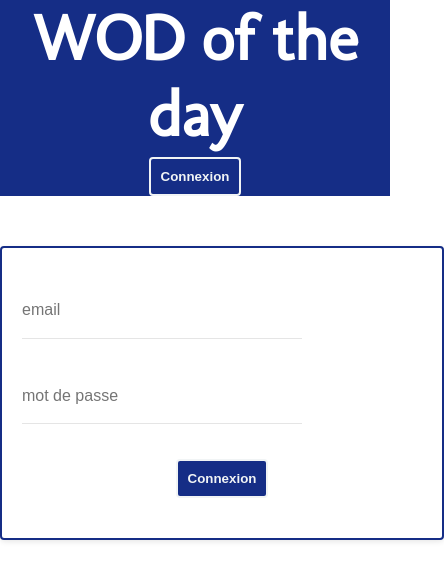
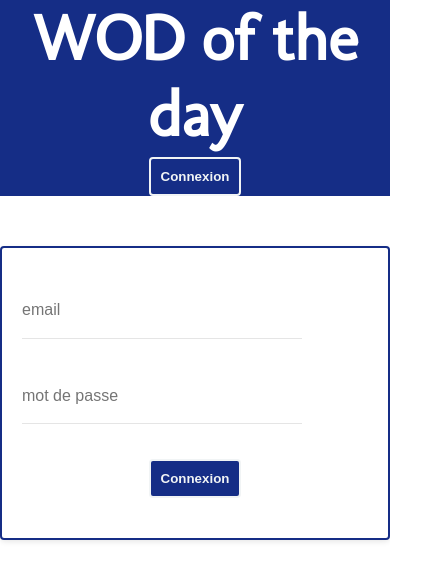
Before and after one commit to Caillou09/family-cluster, a React (Create React App) app: page /connexion in a window 390 px wide. Shown: the top 580 px of the page, 444 px wide, since content can reach past the window. Built offline with nearby package versions, Linux system fonts and the light colour scheme.

Commit message:
amélioration du responsive sur la page connexion

```diff
--- a/src/components/Connexion.js
+++ b/src/components/Connexion.js
@@ -20,7 +20,7 @@ const Connexion = ({className}) => {
 export default styled(Connexion)`
   display : flex;
   flex-direction : column;
-  width : ${pxToRem(400)};
+  max-width : ${pxToRem(400)};
   margin : auto;
   margin-top : ${pxToRem(50)};
   padding : ${pxToRem(20)};
@@ -29,6 +29,7 @@ export default styled(Connexion)`
   justify-content : space-around;
   border-radius:  4px;
   box-shadow:  0px 2px 6px -1px rgba(0,0,0,.12);
+  text-align : center;
 
   input{
     font-size:  16px;
```
